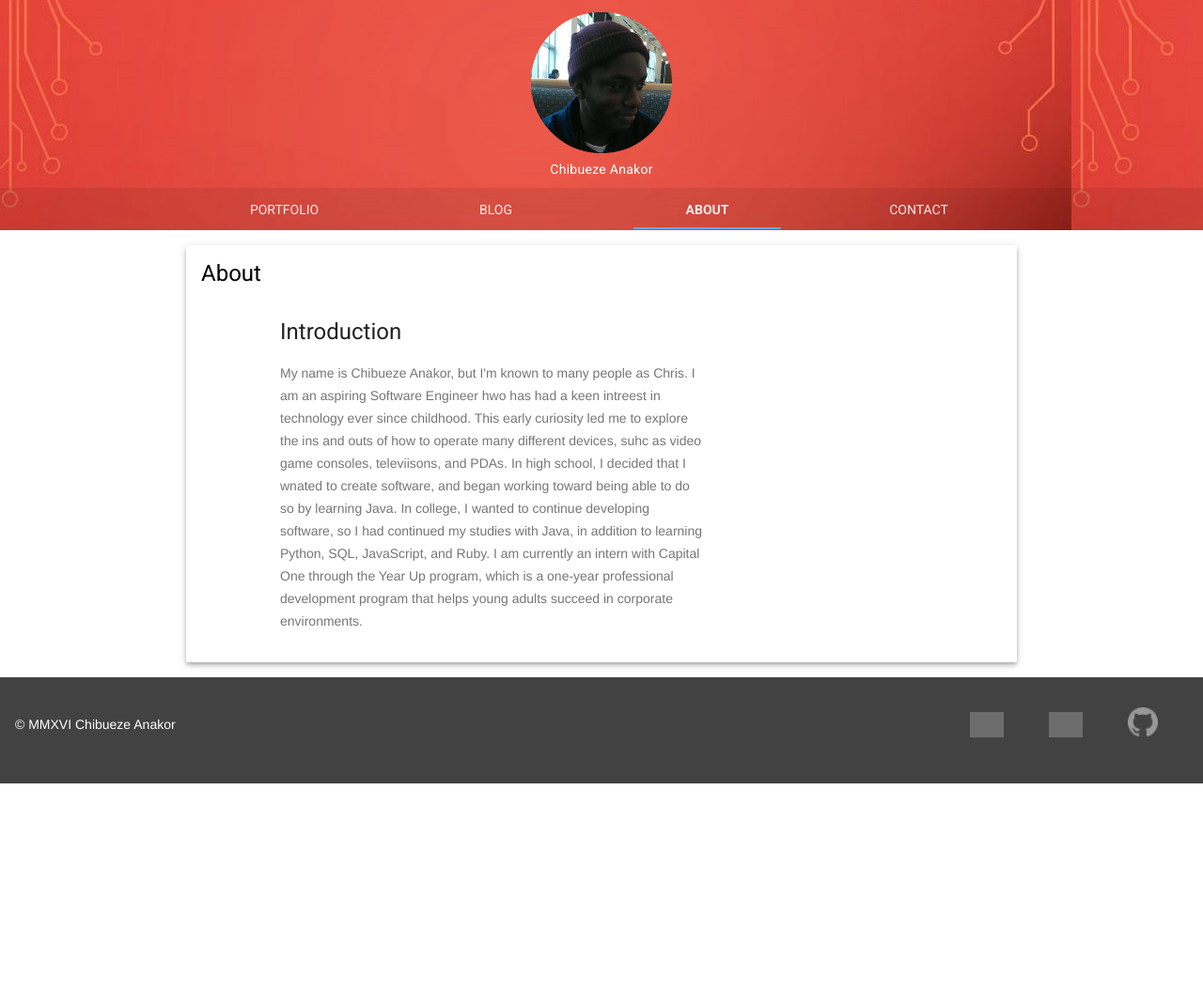
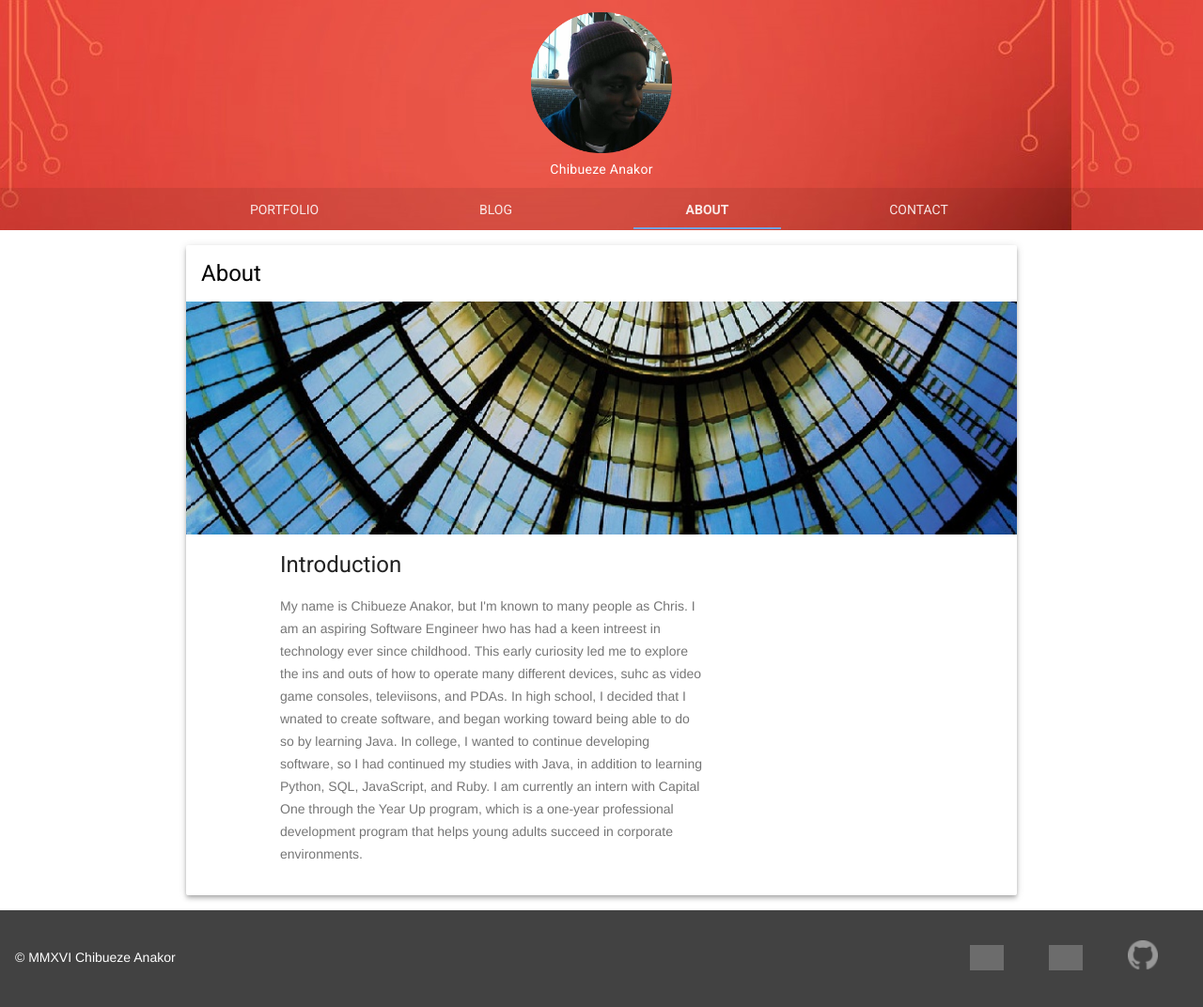
Before and after one commit to chibuezeanakor/chibuezeanakor.github.io, a Jekyll site: the page built from about/index.html, in a window 1280 px wide. Shown: the top 1072 px of the page at 94% size. Built offline with Jekyll 4.4.1, drawn with Linux system fonts in a browser that asks for light colours; nearby versions of some CDN libraries; grey boxes are pictures that could not be loaded.

Commit message:
added images to about and contact pages

```diff
--- a/about/index.html
+++ b/about/index.html
@@ -7,7 +7,9 @@ layout: default
     <div class="mdl-card__title">
         <h2 class="mdl-card__title-text">{{ page.title }}</h2>
     </div>
-
+    <div class="mdl-card__media">
+        <img class="article-image" src="{{ site.baseurl }}/images/about-header.jpg" border="0" alt="">
+    </div>
     <div class="mdl-grid portfolio-copy">
         <h3 class="mdl-cell mdl-cell--12-col mdl-typography--headline">Introduction</h3>
         <div class="mdl-cell mdl-cell--8-col mdl-card__supporting-text no-padding ">
--- a/contact/index.html
+++ b/contact/index.html
@@ -6,6 +6,9 @@ layout: default
 <div class="mdl-cell mdl-cell--12-col mdl-card mdl-shadow--4dp">
     <div class="mdl-card__title">
         <h2 class="mdl-card__title-text">{{ page.title }}</h2>
+    </div>
+    <div class="mdl-card__media">
+        <img class="article-image" src="{{ site.baseurl }}/images/contact-image.jpg" border="0" alt="">
     </div>
     <div class="mdl-card__supporting-text">
         <p>
```
Also changed, not shown: images/about-header.jpg (added), images/contact-image.jpg (added).
